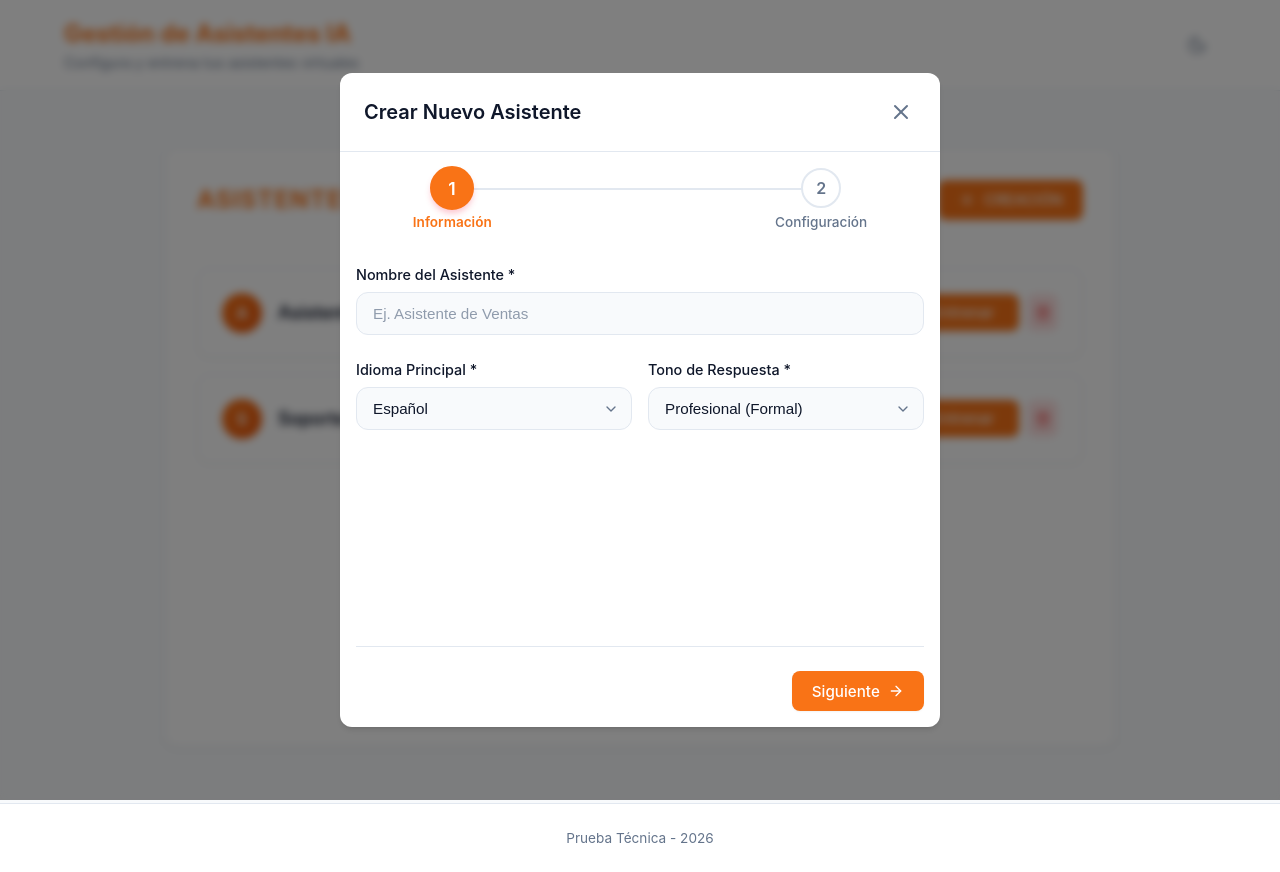
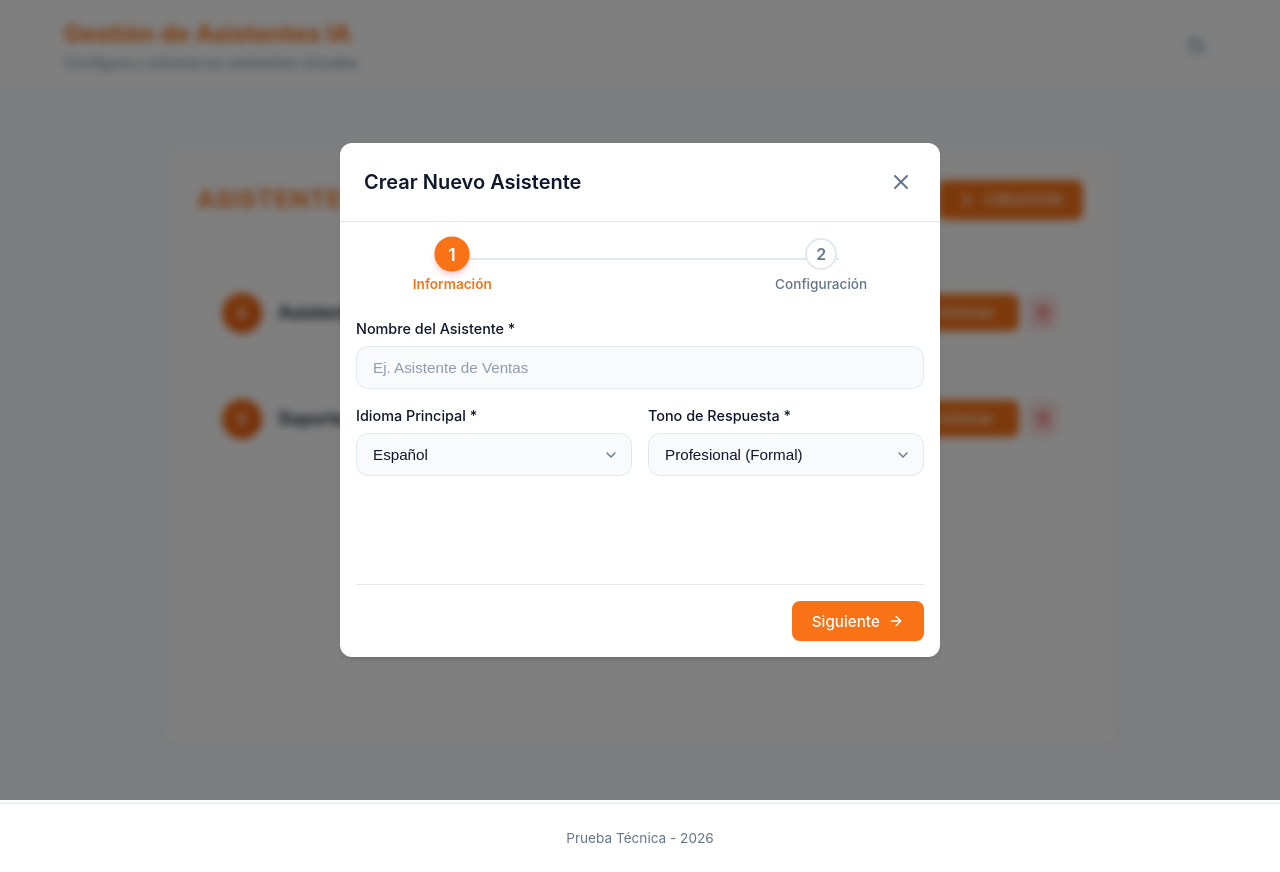
Before and after one commit to AltamarDuglas/pruebaTecnica, a Next.js app: page / in a window 1280 px wide. Both pictures are taken after a click on the button "CREACIÓN". Built offline with nearby package versions, Linux system fonts and the light colour scheme.

Commit message:
Ultimos ajustes antes de enviar

```diff
--- a/src/componentes/funcionalidades/FormularioAsistente/ModalCrearAsistente.module.css
+++ b/src/componentes/funcionalidades/FormularioAsistente/ModalCrearAsistente.module.css
@@ -1,7 +1,7 @@
 /* ModalCrearAsistente.module.css */
 
 .contenedorPasos {
-    min-height: 350px;
+    min-height: 250px;
     display: flex;
     flex-direction: column;
 }
@@ -10,8 +10,8 @@
     display: flex;
     justify-content: space-between;
     align-items: center;
-    margin-top: var(--spacing-xl);
-    padding-top: var(--spacing-lg);
+    margin-top: var(--spacing-md);
+    padding-top: var(--spacing-md);
     border-top: 1px solid var(--border);
 }
 
@@ -21,7 +21,7 @@
     align-items: flex-start;
     /* Align top to handle labels below */
     justify-content: space-between;
-    margin-bottom: var(--spacing-xl);
+    margin-bottom: var(--spacing-lg);
     padding: 0 10%;
     /* Indent to center the bar more */
     position: relative;
@@ -54,8 +54,8 @@
 
 /* Base Circle */
 .pasoCirculo {
-    width: 40px;
-    height: 40px;
+    width: 32px;
+    height: 32px;
     border-radius: 50%;
     background-color: var(--surface);
     border: 2px solid var(--border);
--- a/src/componentes/funcionalidades/FormularioAsistente/ModalCrearAsistente.tsx
+++ b/src/componentes/funcionalidades/FormularioAsistente/ModalCrearAsistente.tsx
@@ -134,8 +134,7 @@ export const ModalCrearAsistente: React.FC<PropsModalCrear> = ({
             alCerrar={alCerrar}
             titulo={datosIniciales ? 'Editar Asistente' : 'Crear Nuevo Asistente'}
         >
-            {/* Stepper moved to top, using new styles */}
-            {/* Stepper with Labels */}
+            {/* Stepper con labels */}
             <div className={estilos.indicadorPasosSuperior}>
                 {/* Step 1 */}
                 <div className={`${estilos.pasoItem} ${paso >= 1 ? estilos.activo : ''} ${paso > 1 ? estilos.completado : ''}`}>
--- a/src/componentes/funcionalidades/FormularioAsistente/PasoConfigRespuesta.module.css
+++ b/src/componentes/funcionalidades/FormularioAsistente/PasoConfigRespuesta.module.css
@@ -3,7 +3,7 @@
 .contenedor {
     display: flex;
     flex-direction: column;
-    gap: var(--spacing-md);
+    gap: var(--spacing-sm);
     animation: aparecer 0.3s ease-out;
 }
 
@@ -24,7 +24,7 @@
     font-size: 0.9rem;
     background-color: var(--background);
     /* Changed from surface for depth */
-    padding: var(--spacing-md);
+    padding: var(--spacing-sm);
     border-radius: var(--radius-md);
     border: 1px solid var(--border);
 }
@@ -32,10 +32,10 @@
 .filaSliders {
     display: flex;
     flex-direction: column;
-    gap: var(--spacing-md);
+    gap: var(--spacing-sm);
     background-color: var(--background);
     /* Inset grouping */
-    padding: var(--spacing-md);
+    padding: var(--spacing-sm);
     border-radius: var(--radius-lg);
     border: 1px solid var(--border);
 }
@@ -81,7 +81,7 @@
     display: flex;
     align-items: center;
     justify-content: space-between;
-    padding: var(--spacing-md);
+    padding: var(--spacing-sm);
     background-color: var(--background);
     border-radius: var(--radius-md);
     border: 1px solid var(--border);
--- a/src/componentes/funcionalidades/FormularioAsistente/PasoConfigRespuesta.tsx
+++ b/src/componentes/funcionalidades/FormularioAsistente/PasoConfigRespuesta.tsx
@@ -70,12 +70,10 @@ export const PasoConfigRespuesta: React.FC<PropsPasoConfigRespuesta> = ({
                 <p>Define la probabilidad de que el asistente genere respuestas de cierta longitud.</p>
             </div>
 
-            {/* Barra de visualización total */}
-            <BarraProgreso
-                progreso={100}
-                etiqueta="Distribución Total (Debe ser 100%)"
-            // En una implementación real más compleja, pasaríamos segmentos de colores
-            />
+            {/* Visualización simplificada sin BarraProgreso para ahorrar espacio vertical si es necesario,
+               o mantenemos si cabe. Al reducir márgenes debería caber.
+               Dejamos comentado si queremos ganarle más espacio explícitamente.
+            */}
 
             <div className={estilos.filaSliders}>
                 <GrupoSlider
--- a/src/componentes/funcionalidades/FormularioAsistente/PasoInfoBasica.module.css
+++ b/src/componentes/funcionalidades/FormularioAsistente/PasoInfoBasica.module.css
@@ -3,7 +3,7 @@
 .contenedor {
     display: flex;
     flex-direction: column;
-    gap: var(--spacing-lg);
+    gap: var(--spacing-md);
     animation: aparecer 0.3s ease-out;
 }
 
--- a/src/componentes/funcionalidades/FormularioAsistente/PasoRevision.module.css
+++ b/src/componentes/funcionalidades/FormularioAsistente/PasoRevision.module.css
@@ -3,7 +3,7 @@
 .contenedor {
     display: flex;
     flex-direction: column;
-    gap: var(--spacing-lg);
+    gap: var(--spacing-md);
     animation: aparecer 0.3s ease-out;
 }
 
@@ -22,9 +22,9 @@
 .resumen {
     display: flex;
     flex-direction: column;
-    gap: var(--spacing-md);
+    gap: var(--spacing-sm);
     background-color: var(--background);
-    padding: var(--spacing-lg);
+    padding: var(--spacing-md);
     border-radius: var(--radius-md);
     border: 1px solid var(--border);
 }
--- a/src/componentes/funcionalidades/FormularioAsistente/PasoRevision.tsx
+++ b/src/componentes/funcionalidades/FormularioAsistente/PasoRevision.tsx
@@ -1,14 +1,14 @@
 import React from 'react';
 import estilos from './PasoRevision.module.css';
 import { CrearAsistenteDTO } from '@/dominio/tipos';
-import { BarraProgreso } from '@/componentes/ui/BarraProgreso/BarraProgreso';
+//import { BarraProgreso } from '@/componentes/ui/BarraProgreso/BarraProgreso';
 
 interface PropsPasoRevision {
     datos: Partial<CrearAsistenteDTO>;
 }
 
 export const PasoRevision: React.FC<PropsPasoRevision> = ({ datos }) => {
-    const config = datos.configuracionLongitudRespuesta || { corta: 0, media: 0, larga: 0 };
+    const config = datos.longitudRespuesta || { corta: 0, media: 0, larga: 0 };
 
     return (
         <div className={estilos.contenedor}>
@@ -27,7 +27,7 @@ export const PasoRevision: React.FC<PropsPasoRevision> = ({ datos }) => {
                 </div>
                 <div className={estilos.fila}>
                     <span className={estilos.etiqueta}>Audio</span>
-                    <span className={estilos.valor}>{datos.habilitarAudio ? 'Habilitado' : 'Deshabilitado'}</span>
+                    <span className={estilos.valor}>{datos.audioHabilitado ? 'Habilitado' : 'Deshabilitado'}</span>
                 </div>
             </div>
 
```
Also changed, not shown: 1 other file (tests, documents, lock files or other folders).
